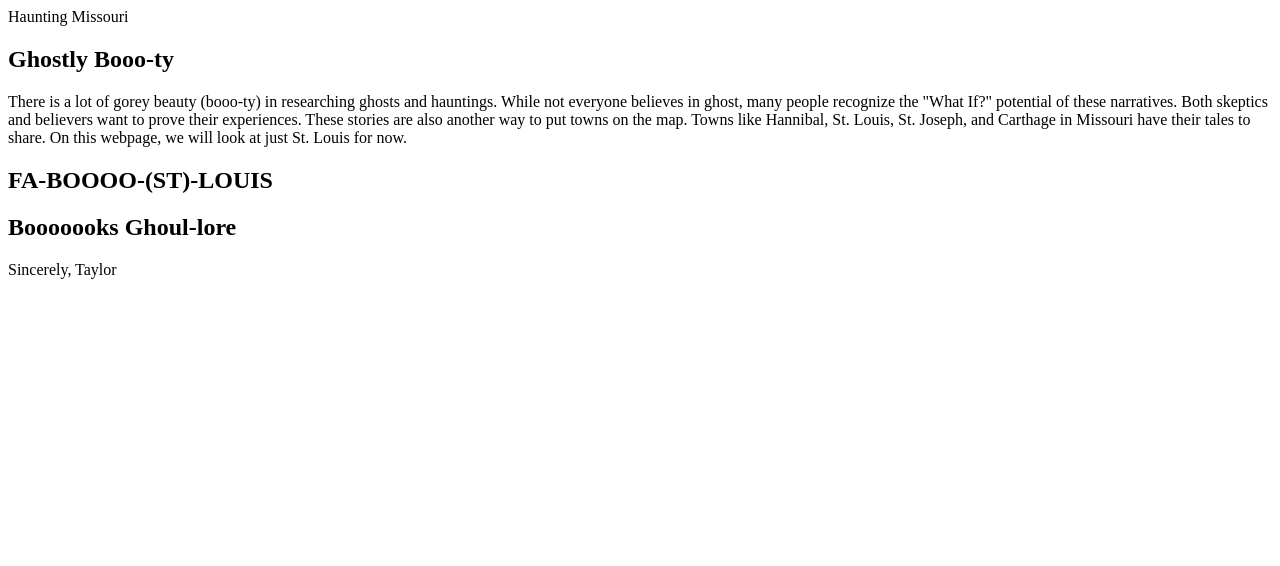
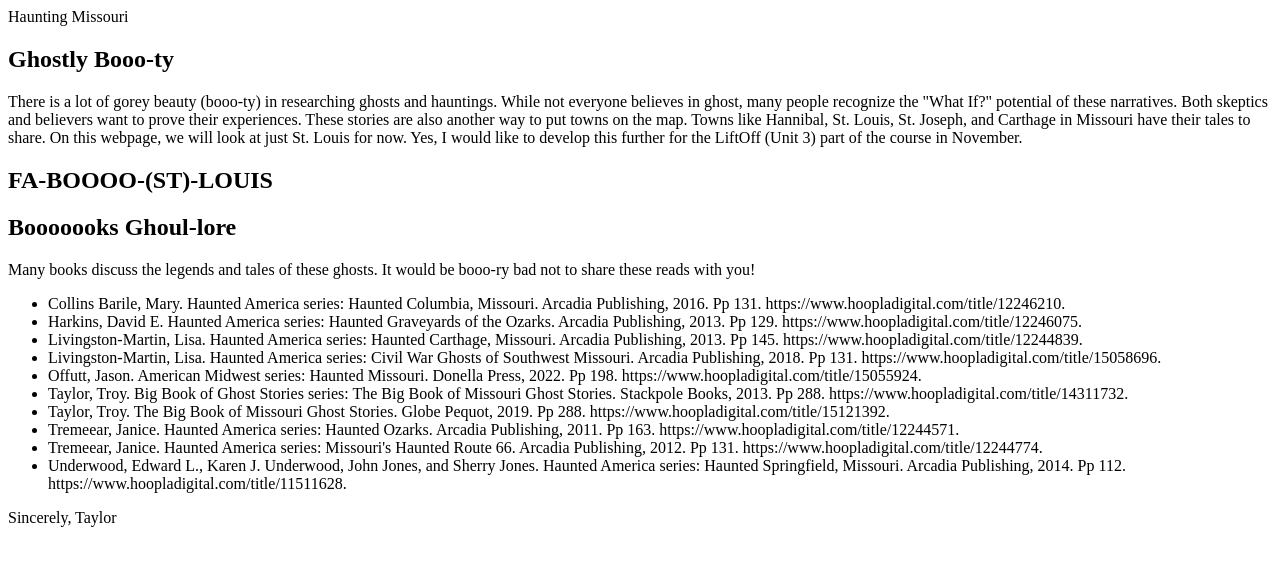
Before and after one commit to LaunchCodeAllhubs/js-assignment-4-html-me-something-taylornicholel, a website: page index.html in a window 1280 px wide. Drawn offline with Linux system fonts and the light colour scheme.

```diff
--- a/index.html
+++ b/index.html
@@ -11,7 +11,7 @@
       <article>
          <h1> Ghostly Booo-ty</h1>
          <p> There is a lot of gorey beauty (booo-ty) in researching ghosts and hauntings. While not everyone believes
-            in ghost, many people recognize the "What If?" potential of these narratives. Both skeptics and believers want to prove their experiences. These stories are also another way to put towns on the map. Towns like Hannibal, St. Louis, St. Joseph, and Carthage in Missouri have their tales to share. On this webpage, we will look at just St. Louis for now. </p>
+            in ghost, many people recognize the "What If?" potential of these narratives. Both skeptics and believers want to prove their experiences. These stories are also another way to put towns on the map. Towns like Hannibal, St. Louis, St. Joseph, and Carthage in Missouri have their tales to share. On this webpage, we will look at just St. Louis for now. Yes, I would like to develop this further for the LiftOff (Unit 3) part of the course in November. </p>
       </article>
       <article>
          <h1> FA-BOOOO-(ST)-LOUIS </h1>
@@ -19,8 +19,19 @@
       </article>
       <article>
          <h1> Booooooks Ghoul-lore</h1>
-         <p> </p>
-         <ul> </ul>
+         <p> Many books discuss the legends and tales of these ghosts. It would be booo-ry bad not to share these reads with you!</p>
+         <ul>
+            <li> Collins Barile, Mary. Haunted America series: Haunted Columbia, Missouri. Arcadia Publishing, 2016. Pp 131. https://www.hoopladigital.com/title/12246210. </li>
+            <li> Harkins, David E. Haunted America series: Haunted Graveyards of the Ozarks. Arcadia Publishing, 2013. Pp 129. https://www.hoopladigital.com/title/12246075. </li>
+            <li> Livingston-Martin, Lisa. Haunted America series: Haunted Carthage, Missouri. Arcadia Publishing, 2013. Pp 145. https://www.hoopladigital.com/title/12244839. </li>
+            <li> Livingston-Martin, Lisa. Haunted America series: Civil War Ghosts of Southwest Missouri. Arcadia Publishing, 2018. Pp 131. https://www.hoopladigital.com/title/15058696. </li>
+            <li> Offutt, Jason. American Midwest series: Haunted Missouri. Donella Press, 2022. Pp 198. https://www.hoopladigital.com/title/15055924.
+            <li> Taylor, Troy. Big Book of Ghost Stories series: The Big Book of Missouri Ghost Stories. Stackpole Books, 2013. Pp 288. https://www.hoopladigital.com/title/14311732. </li>
+            <li> Taylor, Troy. The Big Book of Missouri Ghost Stories. Globe Pequot, 2019. Pp 288. https://www.hoopladigital.com/title/15121392. </li>
+            <li> Tremeear, Janice. Haunted America series: Haunted Ozarks. Arcadia Publishing, 2011. Pp 163. https://www.hoopladigital.com/title/12244571. </li>
+            <li> Tremeear, Janice. Haunted America series: Missouri's Haunted Route 66. Arcadia Publishing, 2012. Pp 131. https://www.hoopladigital.com/title/12244774. </li>
+            <li> Underwood, Edward L., Karen J. Underwood, John Jones, and Sherry Jones. Haunted America series: Haunted Springfield, Missouri. Arcadia Publishing, 2014. Pp 112. https://www.hoopladigital.com/title/11511628. </li>
+         </ul>
       </article>
    </body>
 </main>
```
